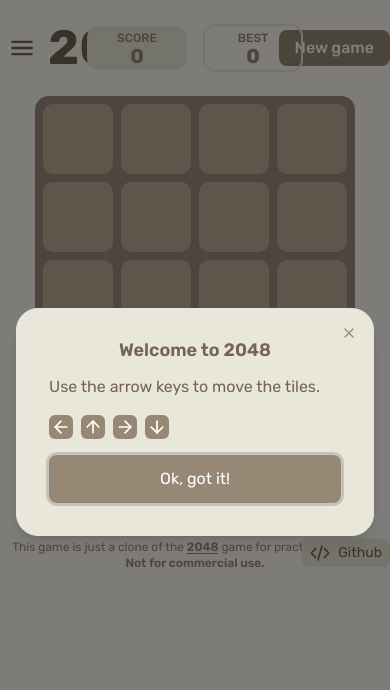
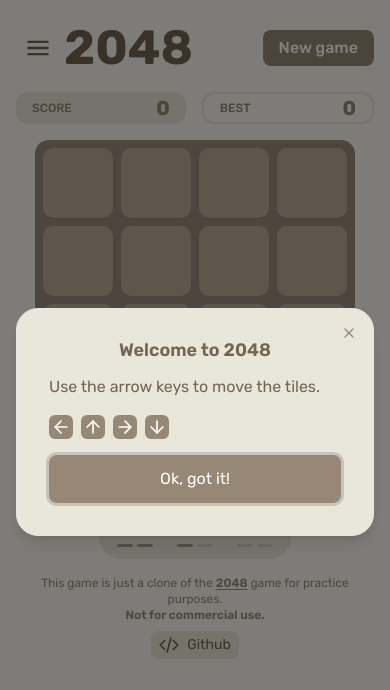
Before and after one commit to TuVoXuan/2048, a React (Vite) app: page / in a window 390 px wide. Shown: the top 690 px of the page. Built offline with nearby package versions, Linux system fonts and the light colour scheme.

Commit message:
feat: make responsive

```diff
--- a/src/App.tsx
+++ b/src/App.tsx
@@ -24,6 +24,7 @@
   updateLastPositionOfMergedCell,
 } from "./utils";
 import Introduction from "./components/Dialog/Introduction";
+import Score from "./components/Score";
 
 function handleCreateNewCell(
   usedPositions: IPosition[],
@@ -65,6 +66,8 @@
     addHistory,
     powerUps,
     addReminingTurnPowerUp,
+    score,
+    bestScore,
   } = useAppStore();
   const cellsRef = useRef<ICell[]>([]);
   const screenWidth = useScreenWidth();
@@ -178,9 +181,15 @@
   }, [screenWidth]);
 
   return (
-    <main className="bg-[#FAF8F0] h-screen w-full font-family-rubik">
-      <div className="pt-5 flex flex-col items-center gap-y-5 max-w-[1120px] mx-auto">
+    <main className="bg-[#FAF8F0] px-4 h-screen w-full font-family-rubik">
+      <div className="pt-5 flex flex-col items-center gap-y-4 sm:gap-y-5 max-w-[1120px] mx-auto">
         <Header />
+        {/* Score section */}
+        <div className="flex sm:hidden w-full gap-x-4">
+          <Score label="Score" score={score} isActive />
+          <Score label="Best" score={bestScore} />
+        </div>
+        {/* Cells section */}
         <section
           style={{
             gap: layout.layoutSpacing + "px",
--- a/src/components/Footer/index.tsx
+++ b/src/components/Footer/index.tsx
@@ -6,7 +6,7 @@
       <a
         href="https://github.com/TuVoXuan/2048"
         target="blank"
-        className="absolute right-0 flex items-center gap-2 text-[#756452] text-sm font-me px-2 py-1 rounded-md bg-[#E9E7D8]"
+        className="hidden absolute right-0 lg:flex items-center gap-2 text-[#756452] text-sm font-me px-2 py-1 rounded-md bg-[#E9E7D8]"
       >
         <Icons.Code className="size-5 stroke-2" />
         Github
@@ -25,6 +25,14 @@
         </p>
         <p className="font-semibold">Not for commercial use.</p>
       </div>
+      <a
+        href="https://github.com/TuVoXuan/2048"
+        target="blank"
+        className="flex lg:hidden items-center gap-2 text-[#756452] text-sm font-me px-2 py-1 rounded-md bg-[#E9E7D8]"
+      >
+        <Icons.Code className="size-5 stroke-2" />
+        Github
+      </a>
     </footer>
   );
 }
--- a/src/components/GameOver/index.tsx
+++ b/src/components/GameOver/index.tsx
@@ -31,8 +31,8 @@
           <h1 className="text-[48px] text-[#978876] font-semibold">
             Game Over
           </h1>
-          <p className="text-[#978876]">
-            {score} points scored in {moves} moves.{" "}
+          <p className="text-[#978876] text-center">
+            {score} points scored in {moves} moves. <br className="lg:hidden" />
             <span className="font-medium">No powerups used!</span>
           </p>
         </div>
@@ -64,7 +64,7 @@
 
         <div className="flex flex-col gap-y-3">
           <Button
-            className="w-[400px] bg-transparent border-[#9C8B7C] text-[#9C8B7C] font-normal hover:bg-transparent cursor-pointer"
+            className="w-[320px] sm:w-[400px] bg-transparent border-[#9C8B7C] text-[#9C8B7C] font-normal hover:bg-transparent cursor-pointer"
             variant={"outline"}
             onClick={() => {
               resetGame();
--- a/src/components/Header/index.tsx
+++ b/src/components/Header/index.tsx
@@ -21,7 +21,7 @@
       <header className="relative flex justify-between items-center w-full">
         <NavIcon />
 
-        <div className="flex items-center gap-x-4 absolute top-1/2 left-1/2 translate-x-[-50%] translate-y-[-50%]">
+        <div className="hidden sm:flex items-center gap-x-4 absolute top-1/2 left-1/2 translate-x-[-50%] translate-y-[-50%]">
           <Score label="Score" score={score} isActive />
           <Score label="Best" score={bestScore} />
         </div>
@@ -40,16 +40,18 @@
           <DialogDescription>New Game Dialog Description</DialogDescription>
         </DialogHeader>
         <DialogContent
-          className="bg-[#E9E7D9] w-[450px] p-8 rounded-[22px] gap-y-8"
+          className="bg-[#E9E7D9] w-[450px] p-4 sm:p-8 rounded-[22px] gap-y-8"
           showCloseButton={false}
         >
           <div className="font-family-rubik">
-            <h1 className="text-[36px] text-center text-[#756452] font-medium">
+            <h1 className="text-[28px] sm:text-[36px] text-center text-[#756452] font-medium">
               New Game
             </h1>
-            <div className="text-[#756452] text-sm text-center">
-              <p>Are you sure you want to start a new game?</p>
-              <p>All progress will be lost.</p>
+            <div className="text-[#756452] text-center">
+              <p className="text-sm">
+                Are you sure you want to start a new game?
+              </p>
+              <p className="text-sm">All progress will be lost.</p>
             </div>
           </div>
           <div className="flex flex-col gap-y-2">
@@ -58,12 +60,12 @@
                 resetGame();
                 setShowDialogNewGame(false);
               }}
-              className="h-12 font-family-rubik w-full font-normal bg-[#978876] text-white text-base hover:bg-[#978876] cursor-pointer"
+              className="h-10 sm:h-12 font-family-rubik w-full font-normal bg-[#978876] text-white text-sm sm:text-base hover:bg-[#978876] cursor-pointer"
             >
               Start New Game
             </Button>
             <DialogClose asChild>
-              <Button className="h-12 font-family-rubik w-full border border-[#978876] font-normal text-[#756452] bg-transparent text-base hover:bg-transparent cursor-pointer">
+              <Button className="h-10 sm:h-12 font-family-rubik w-full border border-[#978876] font-normal text-[#756452] bg-transparent text-sm sm:text-base hover:bg-transparent cursor-pointer">
                 Cancel
               </Button>
             </DialogClose>
--- a/src/components/Score/index.tsx
+++ b/src/components/Score/index.tsx
@@ -10,7 +10,8 @@
   return (
     <div
       className={cn(
-        "px-4 py-1 text-[#978876] rounded-[12px] flex flex-col items-center w-[100px]",
+        "px-4 py-1 text-[#978876] rounded-[12px] flex justify-between items-center w-full",
+        "sm:flex-col sm:w-[100px] sm:justtify-center",
         isActive
           ? "bg-[#E9E7D8] "
           : "bg-transparent border-[2px] border-[#E9E7D8]"
```
